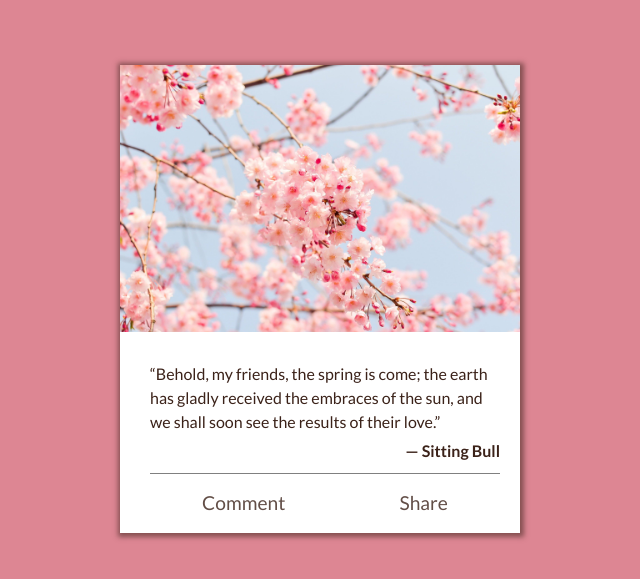
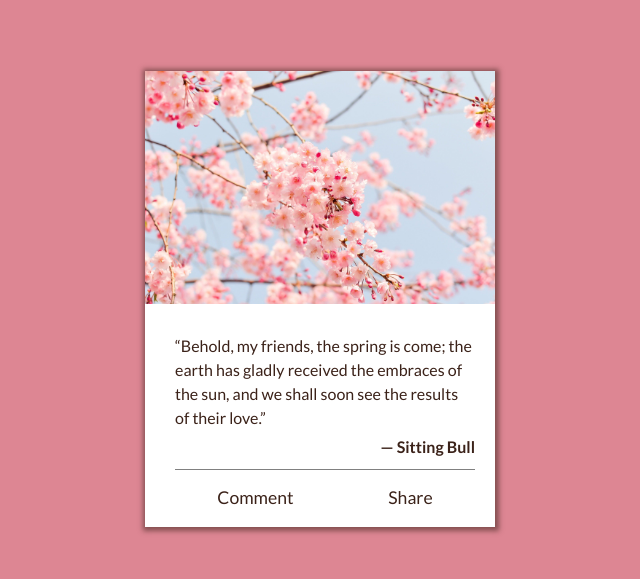
Before and after one commit to ivobul/social-share-media-card, a plain HTML site: page index.html in a window 1280 px wide. Shown: the part 101-680 px from the top of the page, without its empty margins (320-960 px from the left). Drawn offline with Linux system fonts and the light colour scheme.

Commit message:
Update style.css

```diff
--- a/style.css
+++ b/style.css
@@ -81,7 +81,6 @@ a {
 .body {
   background: rgba(207, 80, 99, 0.692);
   font-family: 'Lato', sans-serif;
-  font-size: 1rem;
 }
 
 .container {
@@ -93,7 +92,7 @@ a {
 }
 
 .main {
-  flex-basis: 400px;
+  flex-basis: 350px;
 }
 
 .card {
@@ -106,12 +105,10 @@ a {
 }
 
 .card__header {
-  flex: 2;
   display: flex;
 }
 
 .card__body {
-  flex: 1;
   padding: 30px 20px 0 30px;
 }
 
@@ -130,14 +127,12 @@ a {
 .card__footer {
   align-items: center;
   display: flex;
-  flex: 1;
   justify-content: space-around;
   padding: 15px 20px 15px 30px;
 }
 
 .card__link {
-  font-size: 1.2rem;
-  opacity: .8;
+  font-size: 1.1rem;
 }
 
 .card__link:first-child {
```
